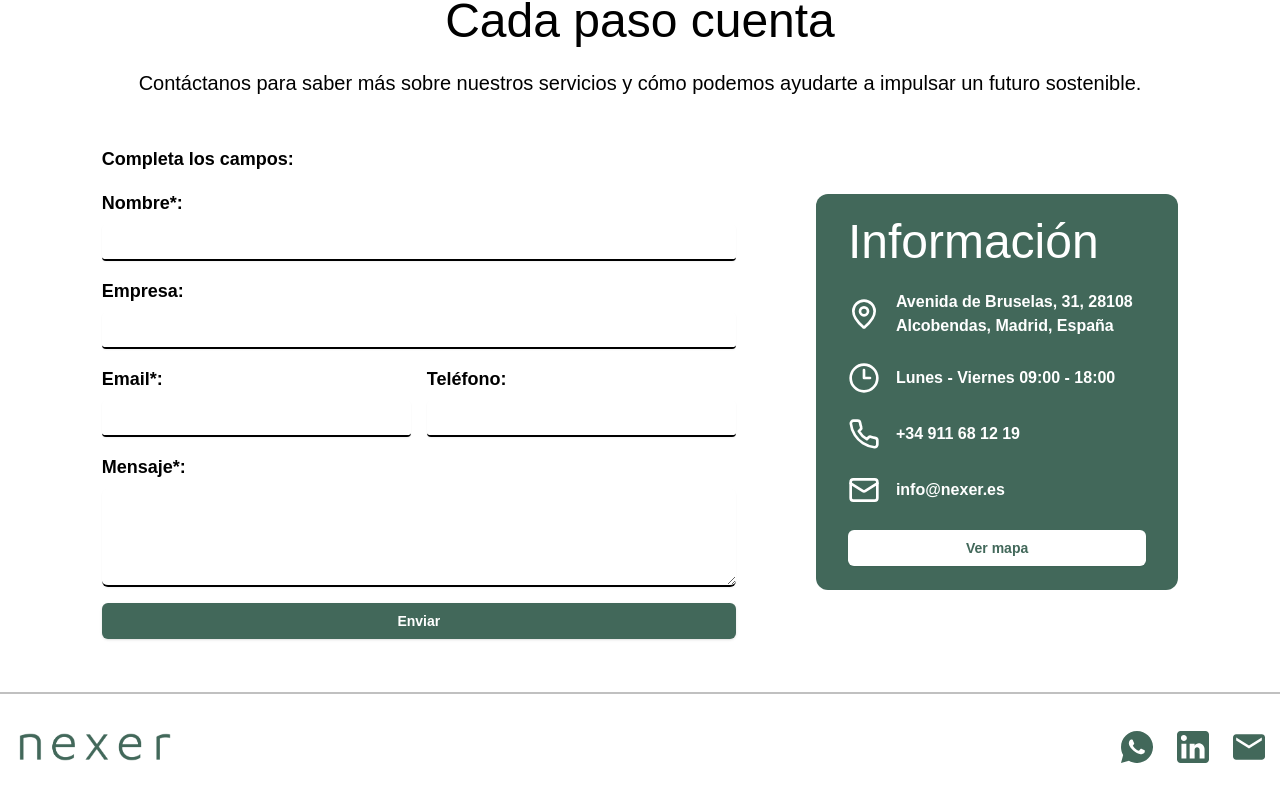
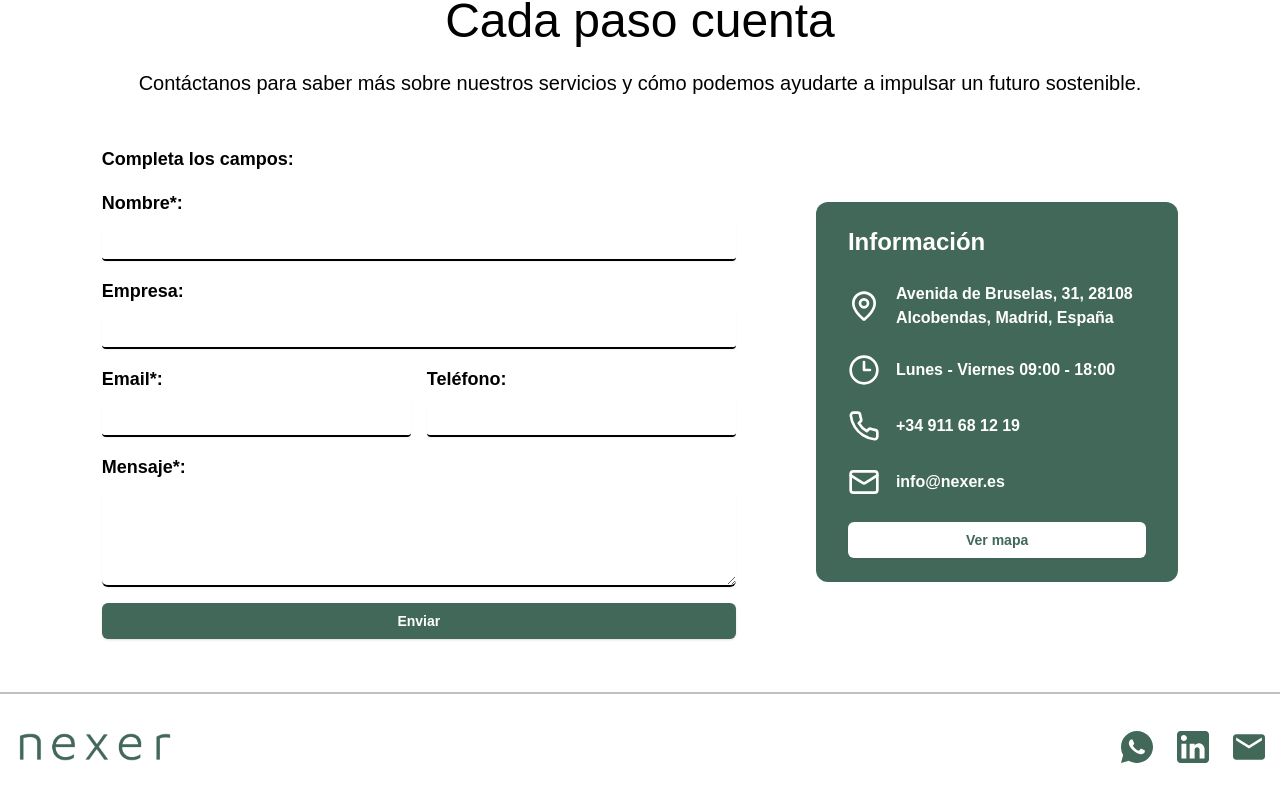
Before and after one commit to Lindapazw/nexer, a Next.js app: page / in a window 1280 px wide. Shown: the part 4012-4812 px from the top of the page. Built offline with nearby package versions, Linux system fonts and the light colour scheme; some icons are missing.

Commit message:
feat: info font size

```diff
--- a/src/app/_components/contact.tsx
+++ b/src/app/_components/contact.tsx
@@ -48,7 +48,7 @@ const HomeContact = () => {
         <ContactForm />
 
         <article className="flex flex-col gap-6 rounded-xl bg-accent px-8 py-6 text-white">
-          <h2 className="h2 mb-0">Información</h2>
+          <h2 className="h3 mb-0">Información</h2>
 
           {nexerData.map((item) => (
             <div className="flex items-center gap-4" key={item.id}>
```
